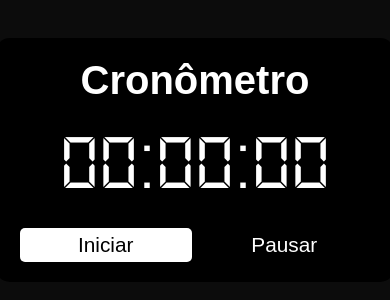
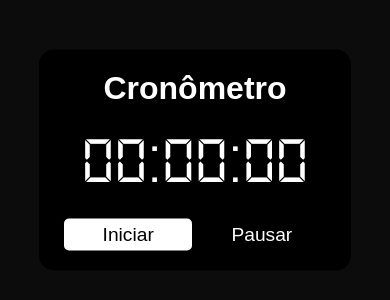
Before and after one commit to eduardo2382/stopwatch, a plain HTML site: page index.html in a window 390 px wide. Shown: the part 262-562 px from the top of the page. Drawn offline with nearby package versions, Linux system fonts and the light colour scheme.

Commit message:
updating mobile layout

```diff
--- a/script.js
+++ b/script.js
@@ -26,7 +26,7 @@ function startCouting(){
     btnStart.removeEventListener('click', startCouting)
 
     // Habilita o botão 'Restaurar' e adiciona o evento de click
-    // btnRestore.classList.toggle('hidden')
+    btnRestore.classList.toggle('hidden')
     // btnRestore.addEventListener('click', )
 
     // Habilita o botao 'Pausar' e adiciona o evento de click
--- a/style.css
+++ b/style.css
@@ -23,20 +23,21 @@
 
 @media screen and (max-width: 767px) {
     main{
-        min-width: 400px;
+        width: 80vw;
+        max-width: 400px;
     }
 
     h1{
-        font-size: 2.5em;
+        font-size: 2em;
     }
 
     #couting{
-        font-size: 5em;
+        font-size: 4.2em;
     }
 
     button{
         width: 49%;
-        font-size: 1.3em;
+        font-size: 1.2em;
     }
 
 }
```
